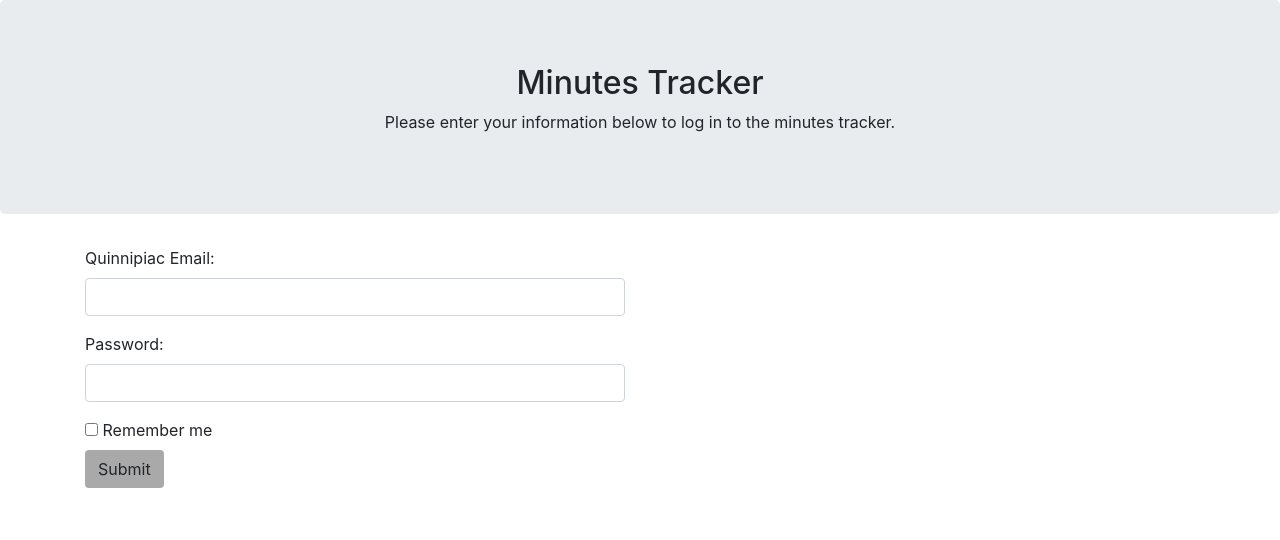
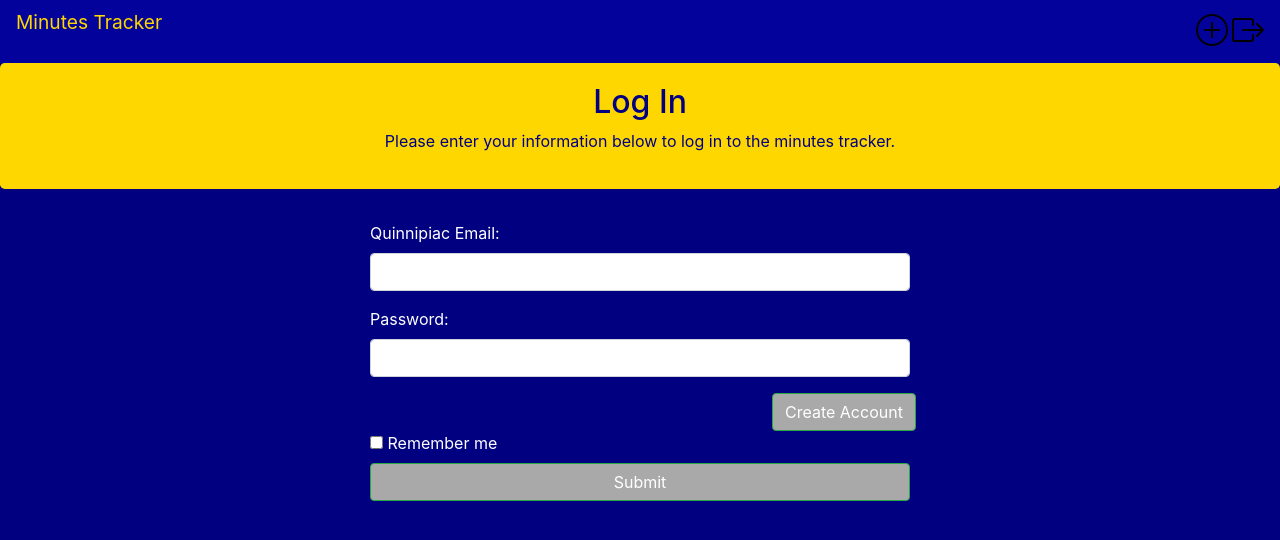
Before and after one commit to tom-1313/minutes-tracker, a plain HTML site: page index.html in a window 1280 px wide. Drawn offline with nearby package versions, Linux system fonts and the light colour scheme.

Commit message:
enroll and login with style

```diff
--- a/index.html
+++ b/index.html
@@ -12,8 +12,34 @@
     <title>Log In</title>
 </head>
 <body>
+<!-- Navbar -->
+<nav class="navbar navbar-light bg-light justify-content-between">
+  <a>
+    <p id="label">Minutes Tracker</p>
+  </a>
+  <div>
+    <a href="#">
+      <img
+        src="/resources/img/plus-circle.svg"
+        alt="Dashboard"
+        width="32"
+        height="32"
+        class="navbar-img"
+      />
+    </a>
+    <a href="#">
+      <img
+        src="/resources/img/box-arrow-right.svg"
+        alt="Dashboard"
+        width="32"
+        height="32"
+        class="navbar-img"
+      />
+    </a>
+  </div>
+</nav>
     <div class="jumbotron text-center">
-        <h2>Minutes Tracker</h2>
+        <h2>Log In</h2>
         <p>Please enter your information below to log in to the minutes tracker.</p>
       </div>
 
@@ -29,10 +55,13 @@
                   <label for="pwd">Password:</label>
                   <input type="password" class="form-control" id="pwd" required>
                 </div>
+                <a href="createAccount.html">
+                  <input type="submit" value="Create Account" class="btn btn-success" id="create-account">
+                </a>
                 <div class="checkbox">
                   <label><input type="checkbox"> Remember me</label>
                 </div>
-                <button type="submit" class="btn btn-default">Submit</button>
+                <button type="submit" class="btn btn-success" id="submit-btn">Submit</button>
               </form>
           </div>
         </div>
--- a/style.css
+++ b/style.css
@@ -1,3 +1,69 @@
 .btn {
     background-color:darkgrey;
 }
+
+#submit-btn {
+    width: 100%;
+    margin-left: 0%;
+
+}
+
+#create-account {
+    position: relative;
+    left: 402px;
+}
+
+/* .form-control {
+    width: 100%;
+    margin-left: 50%;
+} */
+
+.col-lg-6 {
+    width: 100%;
+    margin-left: 25%;
+}
+
+.jumbotron {
+    background-color:gold;
+    padding-top: 20px;
+    padding-bottom: 20px;
+}
+
+h2 {
+    color:navy;
+}
+
+p {
+    color:navy;
+}
+
+body {
+    background-color: navy;
+}
+
+.list-group-item {
+    background-color:white;
+    color:navy;
+    margin-bottom: 10px;
+    width: 60%;
+    margin-left: 270px;
+}
+
+#label {
+    color: gold;
+    font-size: larger;
+
+}
+
+.navbar {
+    background-color: rgb(3, 3, 156) !important;
+    padding-bottom: 10px;
+}
+
+.form-group {
+    color: white;
+}
+
+.checkbox {
+    color: white;
+}
```
Also changed, not shown: enroll.html (+29 -8 lines).
